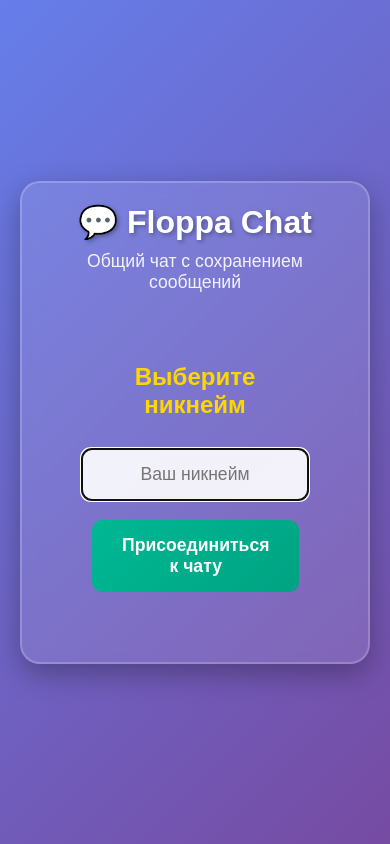
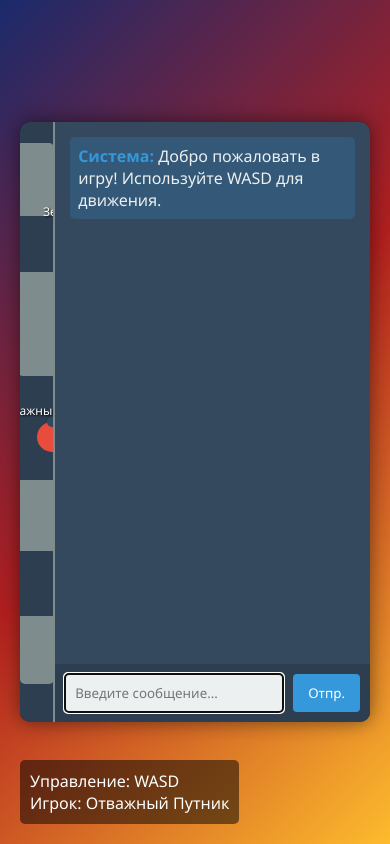
Before and after one commit to Offical-MrFLoppa/offical-mrfloppa.github.io, a plain HTML site: page index.html in a window 390 px wide. Drawn offline with Linux system fonts and the light colour scheme.

Commit message:
Update index.html

```diff
--- a/index.html
+++ b/index.html
@@ -3,481 +3,417 @@
 <head>
     <meta charset="UTF-8">
     <meta name="viewport" content="width=device-width, initial-scale=1.0">
-    <title>Chat by Offical-MrFLoppa</title>
+    <title>2D Мультиплеер</title>
     <style>
         * {
             margin: 0;
             padding: 0;
             box-sizing: border-box;
+            font-family: 'Segoe UI', Tahoma, Geneva, Verdana, sans-serif;
         }
 
         body {
-            background: linear-gradient(135deg, #667eea 0%, #764ba2 100%);
-            font-family: 'Arial', sans-serif;
+            background: linear-gradient(135deg, #1a2a6c, #b21f1f, #fdbb2d);
             min-height: 100vh;
             display: flex;
-            flex-direction: column;
+            justify-content: center;
             align-items: center;
-            justify-content: center;
             padding: 20px;
-            color: white;
+            overflow: hidden;
         }
 
-        .container {
-            width: 100%;
-            max-width: 800px;
-            background: rgba(255, 255, 255, 0.1);
-            backdrop-filter: blur(10px);
-            border-radius: 20px;
-            padding: 30px;
-            box-shadow: 0 10px 30px rgba(0, 0, 0, 0.3);
-            border: 2px solid rgba(255, 255, 255, 0.2);
+        .game-container {
+            width: 1000px;
+            height: 600px;
+            background-color: rgba(0, 0, 0, 0.7);
+            border-radius: 10px;
+            overflow: hidden;
+            display: flex;
+            box-shadow: 0 0 20px rgba(0, 0, 0, 0.5);
         }
 
-        .header {
-            text-align: center;
-            margin-bottom: 30px;
+        .game-area {
+            flex: 3;
+            position: relative;
+            background-color: #2c3e50;
+            overflow: hidden;
         }
 
-        .header h1 {
-            font-size: 2.5em;
-            margin-bottom: 10px;
-            color: #fff;
-            text-shadow: 2px 2px 4px rgba(0,0,0,0.3);
+        .chat-area {
+            flex: 1;
+            background-color: #34495e;
+            display: flex;
+            flex-direction: column;
+            border-left: 2px solid #7f8c8d;
         }
 
-        .header p {
-            opacity: 0.9;
-            font-size: 1.1em;
+        .chat-messages {
+            flex: 1;
+            padding: 15px;
+            overflow-y: auto;
+            color: #ecf0f1;
         }
 
-        /* Форма входа */
-        .login-form {
-            text-align: center;
-            padding: 40px;
+        .chat-input {
+            display: flex;
+            padding: 10px;
+            background-color: #2c3e50;
         }
 
-        .login-form h2 {
-            margin-bottom: 20px;
-            color: #ffd700;
+        .chat-input input {
+            flex: 1;
+            padding: 10px;
+            border: none;
+            border-radius: 4px;
+            background-color: #ecf0f1;
         }
 
-        .nickname-input {
-            width: 300px;
-            padding: 15px;
+        .chat-input button {
+            margin-left: 10px;
+            padding: 10px 15px;
+            background-color: #3498db;
+            color: white;
             border: none;
-            border-radius: 10px;
-            font-size: 1.1em;
-            margin: 10px 0;
-            background: rgba(255, 255, 255, 0.9);
-            text-align: center;
+            border-radius: 4px;
+            cursor: pointer;
+            transition: background-color 0.3s;
         }
 
-        .btn {
-            background: linear-gradient(135deg, #ff6b6b, #ee5a52);
-            border: none;
-            padding: 15px 30px;
-            border-radius: 10px;
-            color: white;
-            font-size: 1.1em;
-            font-weight: bold;
-            cursor: pointer;
-            transition: transform 0.2s;
-            margin: 10px;
+        .chat-input button:hover {
+            background-color: #2980b9;
         }
 
-        .btn:hover {
-            transform: translateY(-2px);
+        .player {
+            position: absolute;
+            transition: transform 0.2s;
         }
 
-        .btn:active {
-            transform: translateY(0);
+        .player-body {
+            width: 30px;
+            height: 30px;
+            border-radius: 50%;
+            position: relative;
         }
 
-        .btn-start {
-            background: linear-gradient(135deg, #00b894, #00a382);
+        .player-direction {
+            width: 10px;
+            height: 10px;
+            background-color: #34495e;
+            position: absolute;
+            top: -5px;
+            left: 10px;
+            border-radius: 50%;
         }
 
-        /* Чат */
-        .chat-container {
-            display: none;
-            flex-direction: column;
-            height: 600px;
+        .player-name {
+            position: absolute;
+            top: -20px;
+            left: 50%;
+            transform: translateX(-50%);
+            color: white;
+            font-size: 12px;
+            white-space: nowrap;
+            text-shadow: 1px 1px 2px black;
         }
 
-        .chat-header {
-            display: flex;
-            justify-content: space-between;
-            align-items: center;
-            padding: 15px;
-            background: rgba(255, 255, 255, 0.1);
-            border-radius: 10px 10px 0 0;
-            margin-bottom: 10px;
-        }
-
-        .online-count {
-            background: rgba(0, 255, 0, 0.2);
-            padding: 5px 15px;
-            border-radius: 20px;
-            font-size: 0.9em;
-        }
-
-        .messages {
-            flex: 1;
-            overflow-y: auto;
-            padding: 15px;
-            background: rgba(0, 0, 0, 0.2);
-            border-radius: 10px;
-            margin-bottom: 15px;
+        .controls {
+            position: absolute;
+            bottom: 20px;
+            left: 20px;
+            color: white;
+            background-color: rgba(0, 0, 0, 0.5);
+            padding: 10px;
+            border-radius: 5px;
         }
 
         .message {
-            margin-bottom: 15px;
-            padding: 12px;
-            border-radius: 15px;
-            background: rgba(255, 255, 255, 0.1);
-            animation: fadeIn 0.3s ease;
+            margin-bottom: 10px;
+            padding: 8px;
+            border-radius: 5px;
+            background-color: rgba(52, 152, 219, 0.2);
         }
 
-        .message.my-message {
-            background: rgba(74, 144, 226, 0.3);
-            margin-left: 50px;
+        .message .sender {
+            font-weight: bold;
+            color: #3498db;
         }
 
-        .message-header {
-            display: flex;
-            justify-content: space-between;
-            margin-bottom: 5px;
-            font-size: 0.9em;
-            opacity: 0.8;
+        .message .text {
+            color: #ecf0f1;
         }
 
-        .username {
-            font-weight: bold;
-            color: #ffd700;
+        .game-title {
+            position: absolute;
+            top: 20px;
+            left: 0;
+            right: 0;
+            text-align: center;
+            color: white;
+            font-size: 24px;
+            text-shadow: 2px 2px 4px rgba(0, 0, 0, 0.5);
         }
 
-        .message-time {
-            font-size: 0.8em;
-        }
-
-        .message-text {
-            word-wrap: break-word;
-        }
-
-        .input-area {
-            display: flex;
-            gap: 10px;
-        }
-
-        .message-input {
-            flex: 1;
-            padding: 15px;
-            border: none;
-            border-radius: 10px;
-            font-size: 1em;
-            background: rgba(255, 255, 255, 0.9);
-        }
-
-        .send-btn {
-            padding: 15px 25px;
-            border: none;
-            border-radius: 10px;
-            background: linear-gradient(135deg, #00b894, #00a382);
-            color: white;
-            cursor: pointer;
-            font-weight: bold;
-        }
-
-        .user-info {
-            display: flex;
-            align-items: center;
-            gap: 10px;
-        }
-
-        .user-avatar {
-            width: 40px;
-            height: 40px;
-            border-radius: 50%;
-            background: linear-gradient(135deg, #ff6b6b, #ee5a52);
-            display: flex;
-            align-items: center;
-            justify-content: center;
-            font-weight: bold;
-        }
-
-        /* Анимации */
-        @keyframes fadeIn {
-            from { opacity: 0; transform: translateY(10px); }
-            to { opacity: 1; transform: translateY(0); }
-        }
-
-        /* Адаптивность */
-        @media (max-width: 768px) {
-            .container {
-                padding: 20px;
-                margin: 10px;
-            }
-
-            .nickname-input {
-                width: 100%;
-            }
-
-            .chat-container {
-                height: 500px;
-            }
-
-            .header h1 {
-                font-size: 2em;
-            }
-        }
-
-        /* Полоса прокрутки */
-        .messages::-webkit-scrollbar {
-            width: 6px;
-        }
-
-        .messages::-webkit-scrollbar-track {
-            background: rgba(255, 255, 255, 0.1);
-            border-radius: 3px;
-        }
-
-        .messages::-webkit-scrollbar-thumb {
-            background: rgba(255, 255, 255, 0.3);
-            border-radius: 3px;
-        }
-
-        .messages::-webkit-scrollbar-thumb:hover {
-            background: rgba(255, 255, 255, 0.5);
+        .obstacle {
+            position: absolute;
+            background-color: #7f8c8d;
+            border-radius: 5px;
         }
     </style>
 </head>
 <body>
-    <div class="container">
-        <div class="header">
-            <h1>💬 Floppa Chat</h1>
-            <p>Общий чат с сохранением сообщений</p>
+    <div class="game-container">
+        <div class="game-area" id="gameArea">
+            <div class="game-title">2D Мультиплеер</div>
+            <!-- Игроки будут добавляться здесь -->
         </div>
 
-        <!-- Форма входа -->
-        <div class="login-form" id="loginForm">
-            <h2>Выберите никнейм</h2>
-            <input type="text" class="nickname-input" id="nicknameInput" placeholder="Ваш никнейм" maxlength="20">
-            <br>
-            <button class="btn btn-start" onclick="joinChat()">Присоединиться к чату</button>
+        <div class="chat-area">
+            <div class="chat-messages" id="chatMessages">
+                <div class="message">
+                    <span class="sender">Система:</span>
+                    <span class="text">Добро пожаловать в игру! Используйте WASD для движения.</span>
+                </div>
             </div>
 
-        <!-- Чат -->
-        <div class="chat-container" id="chatContainer">
-            <div class="chat-header">
-                <div class="user-info">
-                    <div class="user-avatar" id="userAvatar">FL</div>
-                    <span id="currentUsername">Гость</span>
-                </div>
-                <div class="online-count">👥 <span id="onlineCount">1</span> онлайн</div>
-            </div>
-
-            <div class="messages" id="messagesContainer">
-                <!-- Сообщения будут здесь -->
-            </div>
-
-            <div class="input-area">
-                <input type="text" class="message-input" id="messageInput" placeholder="Напишите сообщение..." maxlength="500">
-                <button class="send-btn" onclick="sendMessage()">Отправить</button>
+            <div class="chat-input">
+                <input type="text" id="chatInput" placeholder="Введите сообщение...">
+                <button id="sendButton">Отпр.</button>
             </div>
         </div>
     </div>
 
+    <div class="controls">
+        Управление: WASD<br>
+        Игрок: <span id="playerName">Вы</span>
+    </div>
+
     <script>
-    // ==================== CHAT SYSTEM ====================
-    let currentUser = null;
-    let messages = [];
-    let onlineUsers = 1;
+        document.addEventListener('DOMContentLoaded', function() {
+            const gameArea = document.getElementById('gameArea');
+            const chatMessages = document.getElementById('chatMessages');
+            const chatInput = document.getElementById('chatInput');
+            const sendButton = document.getElementById('sendButton');
+            const playerNameDisplay = document.getElementById('playerName');
 
-    // Инициализация при загрузке
-    function init() {
-        // Проверяем, есть ли сохраненный ник
-        const savedNickname = localStorage.getItem('chat_nickname');
-        if (savedNickname) {
-            document.getElementById('nicknameInput').value = savedNickname;
+            // Генерация случайного имени игрока
+            const adjectives = ['Быстрый', 'Смелый', 'Ловкий', 'Хитрый', 'Сильный', 'Невидимый', 'Отважный'];
+            const nouns = ['Воин', 'Странник', 'Игрок', 'Путник', 'Герой', 'Следопыт', 'Маг'];
+            const randomName = adjectives[Math.floor(Math.random() * adjectives.length)] + ' ' + nouns[Math.floor(Math.random() * nouns.length)];
+            playerNameDisplay.textContent = randomName;
+
+            // Создаем препятствия
+            function createObstacles() {
+                for (let i = 0; i < 10; i++) {
+                    const obstacle = document.createElement('div');
+                    obstacle.className = 'obstacle';
+
+                    const size = Math.random() * 50 + 30;
+                    obstacle.style.width = size + 'px';
+                    obstacle.style.height = size + 'px';
+
+                    obstacle.style.left = Math.random() * (gameArea.offsetWidth - size) + 'px';
+                    obstacle.style.top = Math.random() * (gameArea.offsetHeight - size) + 'px';
+
+                    gameArea.appendChild(obstacle);
+                }
             }
 
-        // Загружаем сообщения из LocalStorage
-        loadMessages();
+            createObstacles();
 
-        // Обновляем счетчик онлайн
-        updateOnlineCount();
+            // Создаем игрока
+            const player = createPlayer(randomName, gameArea.offsetWidth / 2, gameArea.offsetHeight / 2, true);
+            gameArea.appendChild(player);
 
-        // Фокус на поле ввода
-        document.getElementById('nicknameInput').focus();
+            // Создаем несколько NPC для демонстрации
+            createNPC('Зеленый Воин', 100, 100, '#2ecc71');
+            createNPC('Синий Странник', 300, 200, '#3498db');
+            createNPC('Красный Маг', 500, 350, '#e74c3c');
+            createNPC('Желтый Путник', 200, 400, '#f1c40f');
 
-        // Обработка Enter в поле ввода
-        document.getElementById('nicknameInput').addEventListener('keypress', function(e) {
-            if (e.key === 'Enter') {
-                joinChat();
-            }
+            // Обработка ввода с клавиатуры
+            const keys = {};
+            document.addEventListener('keydown', function(e) {
+                keys[e.key.toLowerCase()] = true;
             });
 
-        document.getElementById('messageInput').addEventListener('keypress', function(e) {
+            document.addEventListener('keyup', function(e) {
+                keys[e.key.toLowerCase()] = false;
+            });
+
+            // Движение игрока
+            const speed = 5;
+            function movePlayer() {
+                let dx = 0;
+                let dy = 0;
+
+                if (keys['w']) dy -= speed;
+                if (keys['s']) dy += speed;
+                if (keys['a']) dx -= speed;
+                if (keys['d']) dx += speed;
+
+                if (dx !== 0 || dy !== 0) {
+                    const x = parseInt(player.style.left || 0) + dx;
+                    const y = parseInt(player.style.top || 0) + dy;
+
+                    // Проверка границ
+                    if (x >= 0 && x <= gameArea.offsetWidth - 30) {
+                        player.style.left = x + 'px';
+                    }
+
+                    if (y >= 0 && y <= gameArea.offsetHeight - 30) {
+                        player.style.top = y + 'px';
+                    }
+
+                    // Обновление направления
+                    updatePlayerDirection(player, dx, dy);
+                }
+
+                requestAnimationFrame(movePlayer);
+            }
+
+            movePlayer();
+
+            // Отправка сообщения в чат
+            function sendMessage() {
+                const message = chatInput.value.trim();
+                if (message) {
+                    addMessage(randomName, message);
+                    chatInput.value = '';
+                }
+            }
+
+            sendButton.addEventListener('click', sendMessage);
+
+            chatInput.addEventListener('keypress', function(e) {
                 if (e.key === 'Enter') {
                     sendMessage();
                 }
             });
+
+            // Фокус на поле ввода чата
+            chatInput.focus();
+
+            // Функция создания игрока
+            function createPlayer(name, x, y, isCurrentPlayer = false) {
+                const player = document.createElement('div');
+                player.className = 'player';
+
+                const playerBody = document.createElement('div');
+                playerBody.className = 'player-body';
+                playerBody.style.backgroundColor = isCurrentPlayer ? '#e74c3c' : '#3498db';
+
+                const playerDirection = document.createElement('div');
+                playerDirection.className = 'player-direction';
+
+                const playerName = document.createElement('div');
+                playerName.className = 'player-name';
+                playerName.textContent = name;
+
+                player.appendChild(playerBody);
+                player.appendChild(playerDirection);
+                player.appendChild(playerName);
+
+                player.style.left = x + 'px';
+                player.style.top = y + 'px';
+
+                return player;
             }
 
-    // Присоединение к чату
-    function joinChat() {
-        const nickname = document.getElementById('nicknameInput').value.trim();
+            // Функция создания NPC
+            function createNPC(name, x, y, color) {
+                const npc = createPlayer(name, x, y);
+                npc.querySelector('.player-body').style.backgroundColor = color;
+                gameArea.appendChild(npc);
 
-        if (!nickname) {
-            alert('Пожалуйста, введите никнейм!');
-            return;
+                // Простое движение NPC
+                let dx = (Math.random() - 0.5) * 2;
+                let dy = (Math.random() - 0.5) * 2;
+
+                function moveNPC() {
+                    let newX = parseInt(npc.style.left || 0) + dx;
+                    let newY = parseInt(npc.style.top || 0) + dy;
+
+                    // Отскок от границ
+                    if (newX <= 0 || newX >= gameArea.offsetWidth - 30) dx *= -1;
+                    if (newY <= 0 || newY >= gameArea.offsetHeight - 30) dy *= -1;
+
+                    npc.style.left = (parseInt(npc.style.left || 0) + dx) + 'px';
+                    npc.style.top = (parseInt(npc.style.top || 0) + dy) + 'px';
+
+                    // Обновление направления
+                    updatePlayerDirection(npc, dx, dy);
+
+                    setTimeout(moveNPC, 50);
                 }
 
-        if (nickname.length < 2) {
-            alert('Никнейм должен быть至少 2 символа!');
-            return;
+                moveNPC();
             }
 
-        // Сохраняем никнейм
-        currentUser = nickname;
-        localStorage.setItem('chat_nickname', nickname);
+            // Функция обновления направления игрока
+            function updatePlayerDirection(playerElement, dx, dy) {
+                const directionElement = playerElement.querySelector('.player-direction');
 
-        // Показываем чат
-        document.getElementById('loginForm').style.display = 'none';
-        document.getElementById('chatContainer').style.display = 'flex';
+                // Вычисляем угол направления
+                const angle = Math.atan2(dy, dx);
+                const distance = 15;
 
-        // Обновляем аватар и имя
-        document.getElementById('currentUsername').textContent = nickname;
-        document.getElementById('userAvatar').textContent = nickname.substring(0, 2).toUpperCase();
+                // Позиционируем индикатор направления
+                const x = 15 + Math.cos(angle) * distance;
+                const y = 15 + Math.sin(angle) * distance;
 
-        // Фокус на поле сообщения
-        document.getElementById('messageInput').focus();
-
-        // Добавляем сообщение о входе
-        addSystemMessage(`${nickname} присоединился к чату`);
+                directionElement.style.transform = `translate(${x - 15}px, ${y - 15}px)`;
             }
 
-    // Отправка сообщения
-    function sendMessage() {
-        const messageInput = document.getElementById('messageInput');
-        const text = messageInput.value.trim();
+            // Функция добавления сообщения в чат
+            function addMessage(sender, text) {
+                const messageElement = document.createElement('div');
+                messageElement.className = 'message';
 
-        if (!text) return;
+                const senderElement = document.createElement('span');
+                senderElement.className = 'sender';
+                senderElement.textContent = sender + ':';
 
-        if (!currentUser) {
-            alert('Сначала выберите никнейм!');
-            return;
+                const textElement = document.createElement('span');
+                textElement.className = 'text';
+                textElement.textContent = ' ' + text;
+
+                messageElement.appendChild(senderElement);
+                messageElement.appendChild(textElement);
+
+                chatMessages.appendChild(messageElement);
+
+                // Прокрутка к последнему сообщению
+                chatMessages.scrollTop = chatMessages.scrollHeight;
             }
 
-        // Создаем сообщение
-        const message = {
-            id: Date.now(),
-            user: currentUser,
-            text: text,
-            timestamp: new Date().toLocaleTimeString(),
-            isSystem: false
-        };
+            // Генерация случайных сообщений от NPC
+            function generateRandomMessages() {
+                const messages = [
+                    'Привет! Как дела?',
+                    'Кто хочет объединиться?',
+                    'Ищу группу для прохождения',
+                    'Отличная игра!',
+                    'Куда дальше идти?',
+                    'Помогите с управлением!',
+                    'Есть какие-нибудь советы?',
+                    'Я новичок здесь',
+                    'Кто уже прошел игру?',
+                    'Добавьте меня в друзья!'
+                ];
 
-        // Добавляем сообщение
-        addMessage(message);
+                const npcNames = ['Зеленый Воин', 'Синий Странник', 'Красный Маг', 'Желтый Путник'];
 
-        // Очищаем поле ввода
-        messageInput.value = '';
+                setInterval(() => {
+                    if (Math.random() > 0.7) {
+                        const name = npcNames[Math.floor(Math.random() * npcNames.length)];
+                        const message = messages[Math.floor(Math.random() * messages.length)];
+                        addMessage(name, message);
+                    }
+                }, 5000);
             }
 
-    // Добавление сообщения в чат
-    function addMessage(message) {
-        // Добавляем в массив
-        messages.push(message);
-
-        // Сохраняем в LocalStorage
-        saveMessages();
-
-        // Создаем HTML элемент
-        const messageDiv = document.createElement('div');
-        messageDiv.className = 'message' + (message.user === currentUser ? ' my-message' : '');
-
-        messageDiv.innerHTML = `
-            <div class="message-header">
-                <span class="username">${message.isSystem ? '⚡' : message.user}</span>
-                <span class="message-time">${message.timestamp}</span>
-            </div>
-            <div class="message-text">${escapeHtml(message.text)}</div>
-        `;
-
-        // Добавляем в контейнер
-        document.getElementById('messagesContainer').appendChild(messageDiv);
-
-        // Прокручиваем вниз
-        scrollToBottom();
-    }
-
-    // Системное сообщение
-    function addSystemMessage(text) {
-        const message = {
-            id: Date.now(),
-            user: 'System',
-            text: text,
-            timestamp: new Date().toLocaleTimeString(),
-            isSystem: true
-        };
-
-        addMessage(message);
-    }
-
-    // Сохранение сообщений
-    function saveMessages() {
-        // Сохраняем только последние 100 сообщений
-        const recentMessages = messages.slice(-100);
-        localStorage.setItem('chat_messages', JSON.stringify(recentMessages));
-    }
-
-    // Загрузка сообщений
-    function loadMessages() {
-        const savedMessages = localStorage.getItem('chat_messages');
-        if (savedMessages) {
-            messages = JSON.parse(savedMessages);
-
-            // Показываем сообщения
-            messages.forEach(message => {
-                addMessage(message);
+            generateRandomMessages();
         });
-        }
-    }
-
-    // Обновление счетчика онлайн
-    function updateOnlineCount() {
-        // Симуляция онлайн пользователей
-        onlineUsers = 1 + Math.floor(Math.random() * 10);
-        document.getElementById('onlineCount').textContent = onlineUsers;
-    }
-
-    // Прокрутка вниз
-    function scrollToBottom() {
-        const container = document.getElementById('messagesContainer');
-        container.scrollTop = container.scrollHeight;
-    }
-
-    // Экранирование HTML
-    function escapeHtml(text) {
-        const div = document.createElement('div');
-        div.textContent = text;
-        return div.innerHTML;
-    }
-
-    // Автосохранение каждые 30 секунд
-    setInterval(saveMessages, 30000);
-
-    // Обновление онлайн счётчика каждую минуту
-    setInterval(updateOnlineCount, 60000);
-
-    // Инициализация при загрузке
-    window.onload = init;
-
-    // Информация в консоль
-    console.log('💬 Floppa Chat by Offical-MrFLoppa');
-    console.log('📝 Сообщения сохраняются в LocalStorage');
     </script>
 </body>
 </html>
```
Lines whose indentation alone changed are shown as unchanged.
